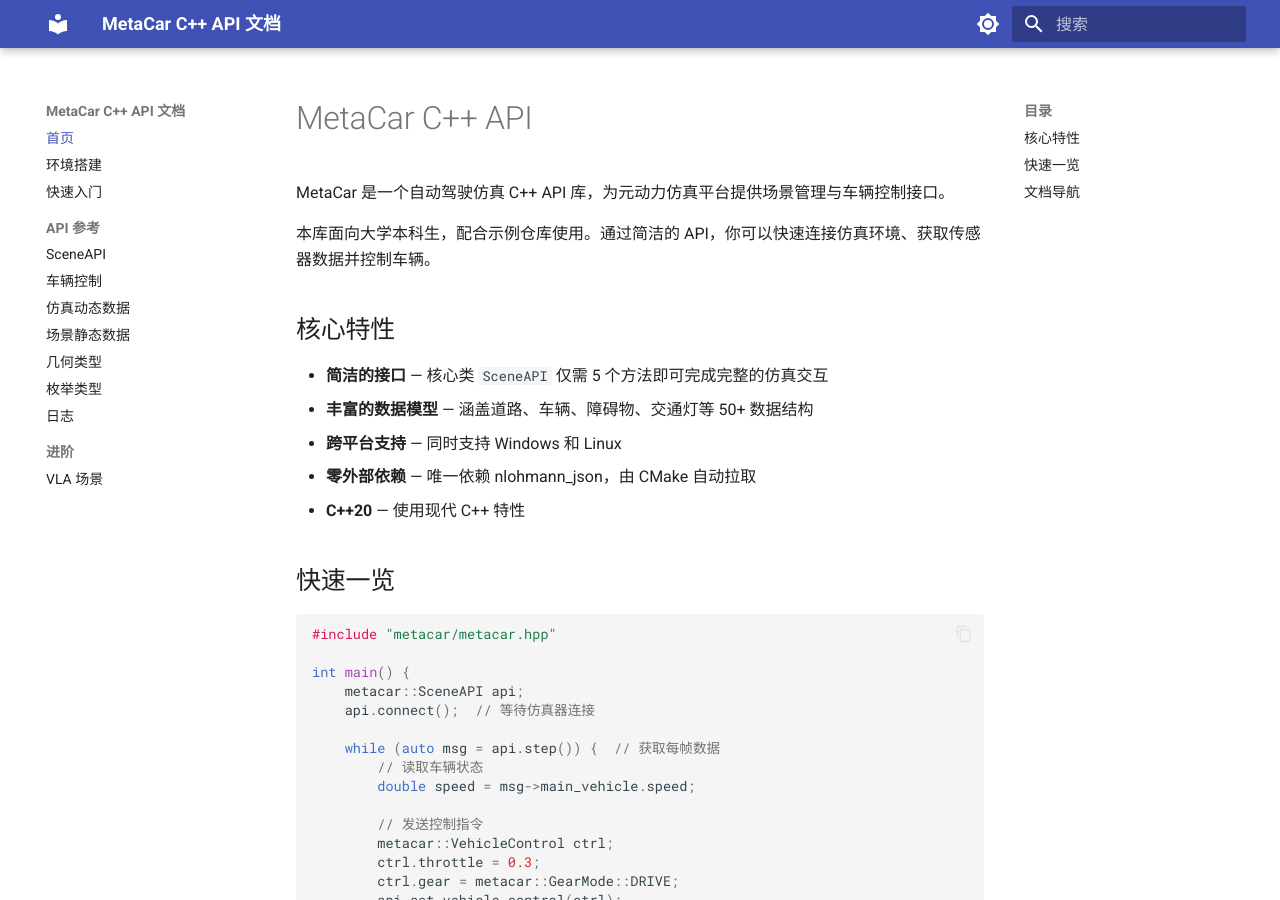
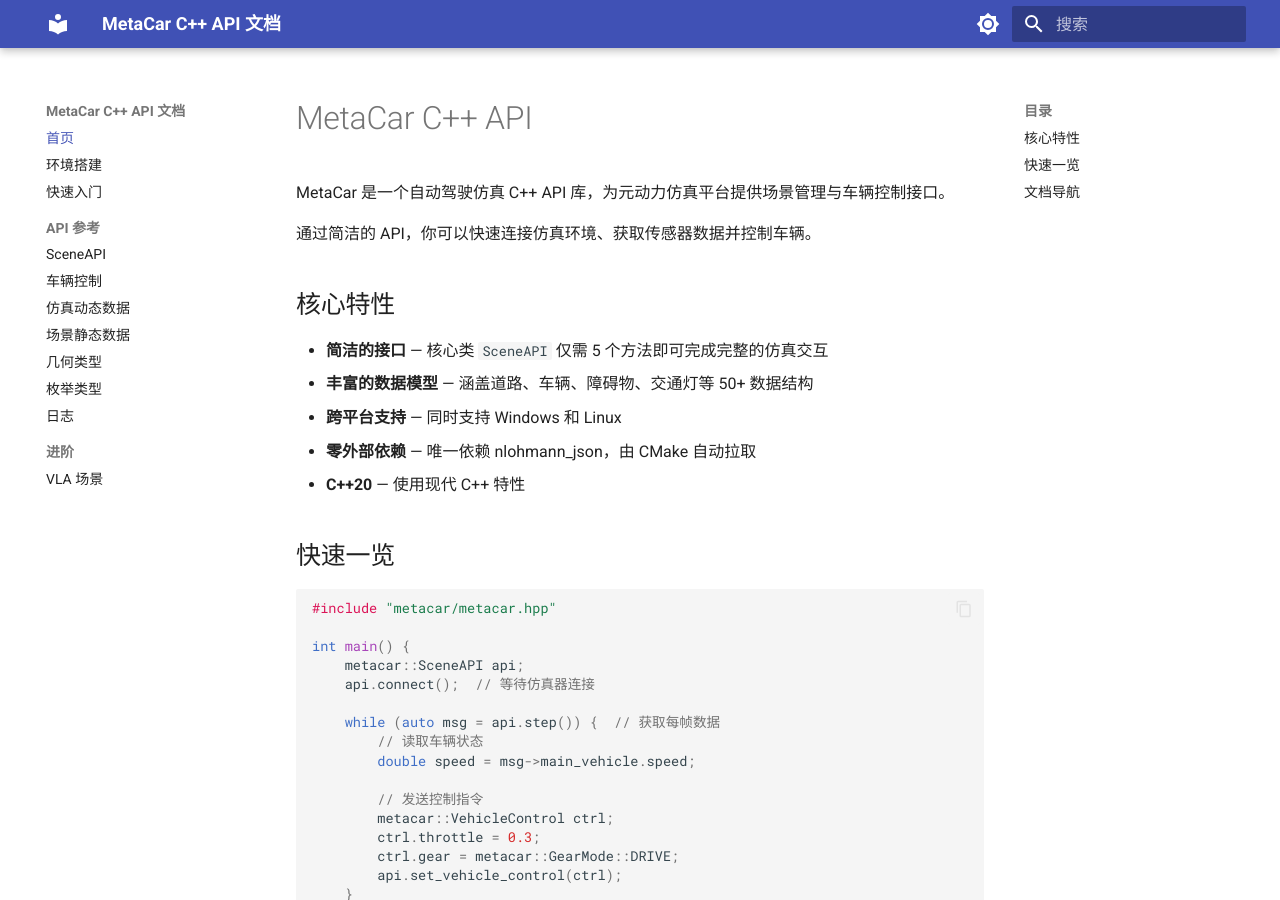
Before and after one commit to YDL-Simulation/autodrive_api_cpp, an MkDocs documentation site: the page built from docs/index.md, in a window 1280 px wide and 900 px high. Built offline with MkDocs 1.6.1 and Material for MkDocs 9.7.7, drawn with Linux system fonts in a browser that asks for light colours.

Commit message:
docs: 移除面向对象描述，保持文档中立
Co-Authored-By: Claude Opus 4.6 (1M context) <noreply@anthropic.com>

```diff
--- a/docs/index.md
+++ b/docs/index.md
@@ -2,7 +2,7 @@
 
 MetaCar 是一个自动驾驶仿真 C++ API 库，为元动力仿真平台提供场景管理与车辆控制接口。
 
-本库面向大学本科生，配合示例仓库使用。通过简洁的 API，你可以快速连接仿真环境、获取传感器数据并控制车辆。
+通过简洁的 API，你可以快速连接仿真环境、获取传感器数据并控制车辆。
 
 ## 核心特性
 
```
